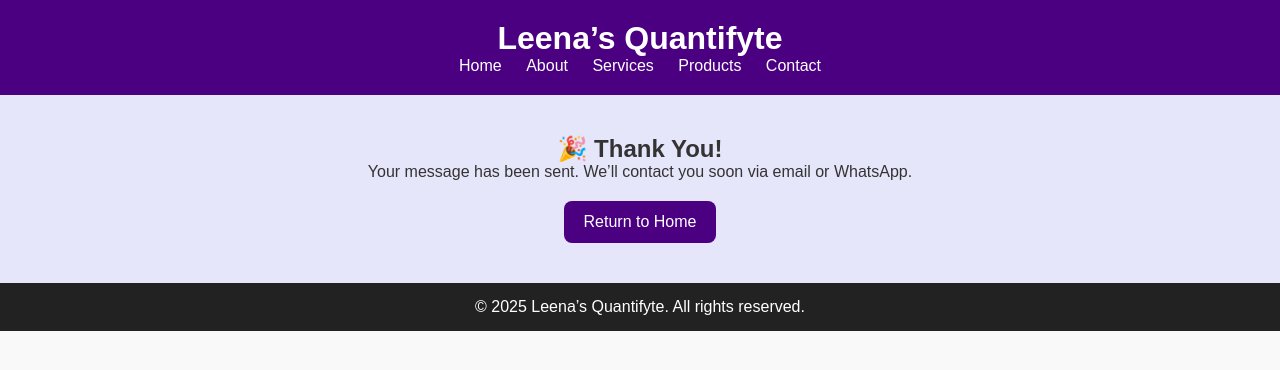
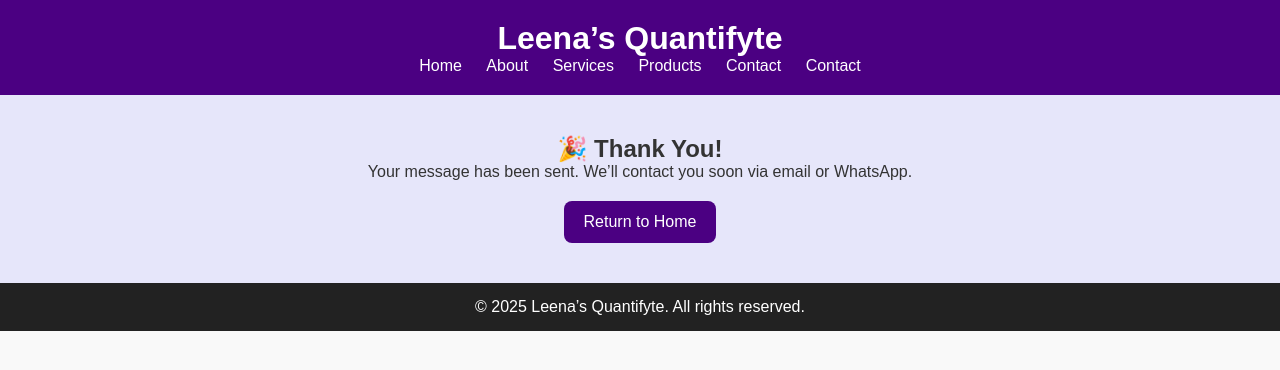
Before and after one commit to Leena-18-aneel/leenas-quantifyte-site, a plain HTML site: page thankyou.html in a window 1280 px wide. Drawn offline with Linux system fonts and the light colour scheme.

Commit message:
thankyou.html

```diff
--- a/thankyou.html
+++ b/thankyou.html
@@ -14,6 +14,7 @@
       <a href="services.html">Services</a>
       <a href="products.html">Products</a>
       <a href="contact.html">Contact</a>
+      <a href="thankyou.html">Contact</a>
     </nav>
   </header>
 
```
